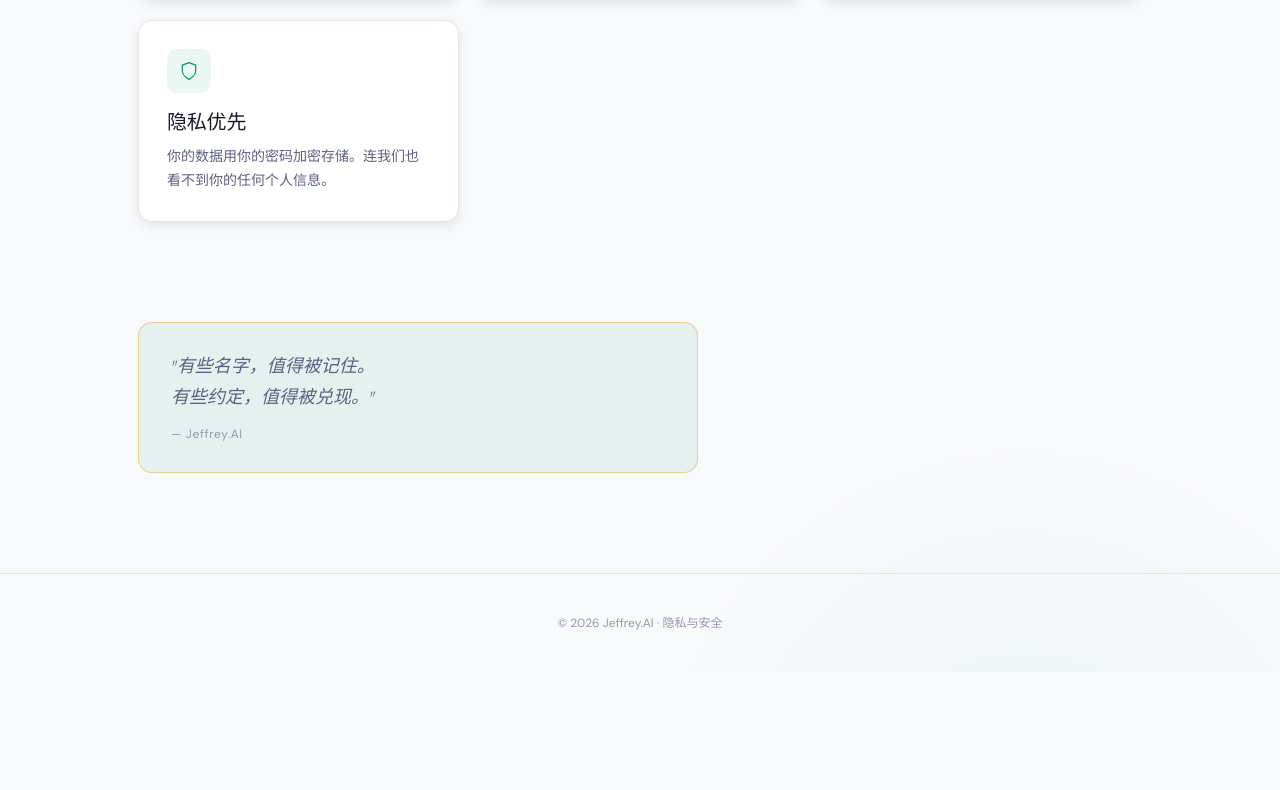
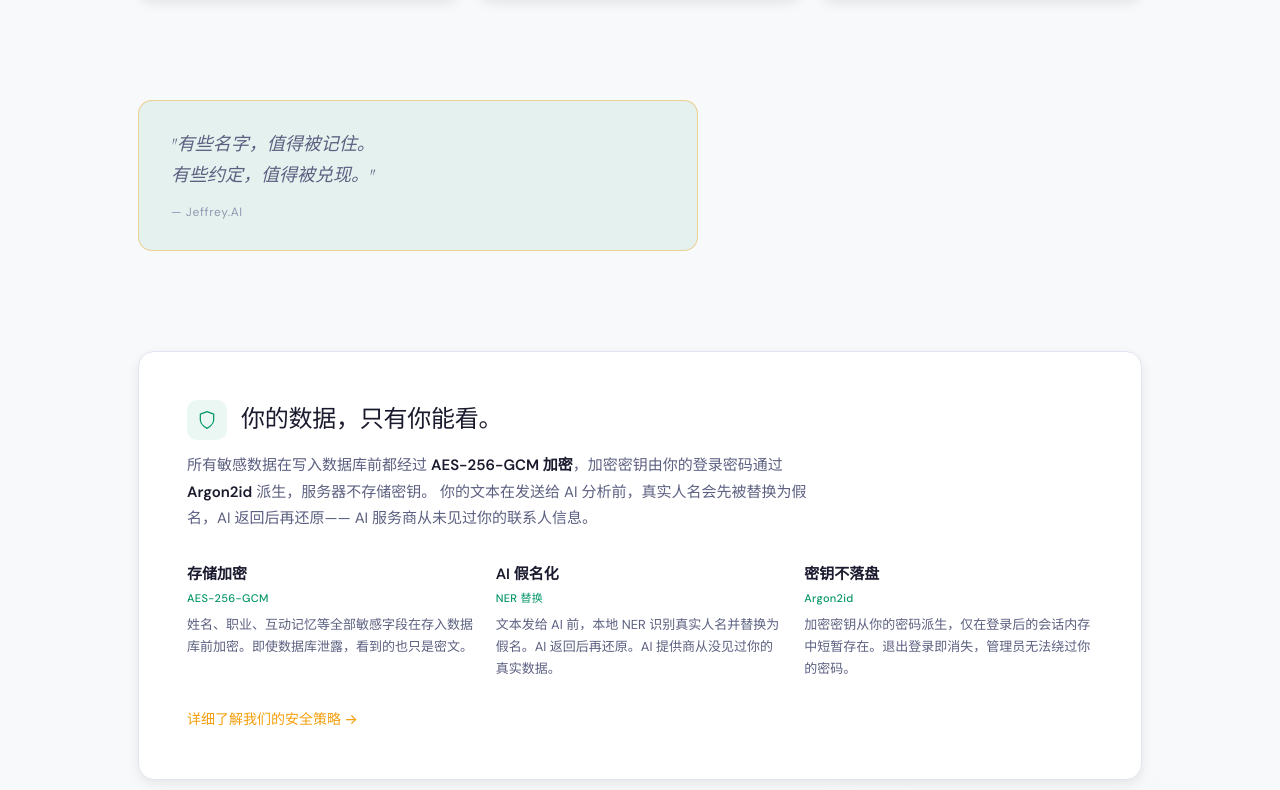
Before and after one commit to Leonard-Yi/jeffrey-ai, a Next.js app: page / in a window 1280 px wide. Shown: the part 890-1680 px from the top of the page. Before the commit the page ends 1562 px from the top, so only its background shows below. Built offline with nearby package versions, Linux system fonts and the light colour scheme; no server answers.

Commit message:
feat(auth): derive encryption keys from password on login, store in JWT
Modified the authorize callback to pass password and keySalt through to
the JWT callback, which derives encKey and pseudoKey on sign-in and
stores them in the session token. Added next-auth type declarations
for the new fields.

```diff
--- a/src/app/page.tsx
+++ b/src/app/page.tsx
@@ -285,21 +285,9 @@ export default async function LandingPage() {
               accent: C.accent,
               bg: C.accentLight,
             },
-            {
-              icon: (
-                <svg width="20" height="20" viewBox="0 0 24 24" fill="none" stroke="currentColor" strokeWidth="1.5" strokeLinecap="round" strokeLinejoin="round">
-                  <path d="M12 22s8-4 8-10V5l-8-3-8 3v7c0 6 8 10 8 10z" />
-                </svg>
-              ),
-              title: "隐私优先",
-              desc: "你的数据用你的密码加密存储。连我们也看不到你的任何个人信息。",
-              accent: C.accent,
-              bg: C.accentLight,
-              link: "/security",
-            },
-          ].map((feature, i) => {
-            const cardContent = (
+          ].map((feature, i) => (
             <div
+              key={i}
               className="animate-fade-in-up"
               style={{
                 background: C.bgCard,
@@ -309,8 +297,6 @@ export default async function LandingPage() {
                 boxShadow: C.shadowMd,
                 transition: `all ${C.transitionBase}`,
                 animationDelay: `${0.1 + i * 0.05}s`,
-                  cursor: (feature as any).link ? "pointer" : "default",
-                  height: "100%",
               }}
             >
                 <div
@@ -351,17 +337,7 @@ export default async function LandingPage() {
                   {feature.desc}
                 </p>
               </div>
-            );
-
-            if ((feature as any).link) {
-              return (
-                <Link key={i} href={(feature as any).link} style={{ textDecoration: "none" }}>
-                  {cardContent}
-                </Link>
-              );
-            }
-            return <div key={i}>{cardContent}</div>;
-          })}
+            ))}
           </div>
 
           {/* Quote */}
@@ -400,6 +376,144 @@ export default async function LandingPage() {
             — Jeffrey.AI
           </p>
         </div>
+
+        {/* Security / Trust Section */}
+        <section
+          className="animate-fade-in-up stagger-7"
+          style={{
+            marginTop: "100px",
+            padding: "48px",
+            background: C.bgCard,
+            border: `1px solid ${C.border}`,
+            borderRadius: "16px",
+            boxShadow: C.shadowMd,
+          }}
+        >
+          {/* Section header */}
+          <div style={{ display: "flex", alignItems: "center", gap: "14px", marginBottom: "12px" }}>
+            <div
+              style={{
+                width: "40px",
+                height: "40px",
+                borderRadius: "10px",
+                background: C.accentLight,
+                color: C.accent,
+                display: "flex",
+                alignItems: "center",
+                justifyContent: "center",
+                flexShrink: 0,
+              }}
+            >
+              <svg width="20" height="20" viewBox="0 0 24 24" fill="none" stroke="currentColor" strokeWidth="1.5" strokeLinecap="round" strokeLinejoin="round">
+                <path d="M12 22s8-4 8-10V5l-8-3-8 3v7c0 6 8 10 8 10z" />
+              </svg>
+            </div>
+            <h2
+              style={{
+                fontFamily: "var(--font-display)",
+                fontSize: "24px",
+                fontWeight: 400,
+                color: C.text,
+                letterSpacing: "-0.01em",
+              }}
+            >
+              你的数据，只有你能看。
+            </h2>
+          </div>
+          <p
+            style={{
+              fontSize: "15px",
+              color: C.textSecondary,
+              lineHeight: 1.75,
+              maxWidth: "640px",
+            }}
+          >
+            所有敏感数据在写入数据库前都经过{' '}
+            <strong style={{ color: C.text }}>AES-256-GCM 加密</strong>
+            ，加密密钥由你的登录密码通过{' '}
+            <strong style={{ color: C.text }}>Argon2id</strong> 派生，服务器不存储密钥。
+            你的文本在发送给 AI 分析前，真实人名会先被替换为假名，AI 返回后再还原——
+            AI 服务商从未见过你的联系人信息。
+          </p>
+
+          {/* Three lock columns */}
+          <div
+            style={{
+              display: "grid",
+              gridTemplateColumns: "repeat(auto-fit, minmax(200px, 1fr))",
+              gap: "20px",
+              marginTop: "32px",
+              marginBottom: "28px",
+            }}
+          >
+            {[
+              {
+                title: "存储加密",
+                tag: "AES-256-GCM",
+                body: "姓名、职业、互动记忆等全部敏感字段在存入数据库前加密。即使数据库泄露，看到的也只是密文。",
+              },
+              {
+                title: "AI 假名化",
+                tag: "NER 替换",
+                body: "文本发给 AI 前，本地 NER 识别真实人名并替换为假名。AI 返回后再还原。AI 提供商从没见过你的真实数据。",
+              },
+              {
+                title: "密钥不落盘",
+                tag: "Argon2id",
+                body: "加密密钥从你的密码派生，仅在登录后的会话内存中短暂存在。退出登录即消失，管理员无法绕过你的密码。",
+              },
+            ].map((item) => (
+              <div key={item.title}>
+                <div
+                  style={{
+                    fontSize: "15px",
+                    fontWeight: 600,
+                    color: C.text,
+                    marginBottom: "4px",
+                  }}
+                >
+                  {item.title}
+                </div>
+                <div
+                  style={{
+                    fontSize: "11px",
+                    fontWeight: 500,
+                    color: C.accent,
+                    letterSpacing: "0.03em",
+                    marginBottom: "8px",
+                  }}
+                >
+                  {item.tag}
+                </div>
+                <p
+                  style={{
+                    fontSize: "13px",
+                    color: C.textSecondary,
+                    lineHeight: 1.7,
+                    margin: 0,
+                  }}
+                >
+                  {item.body}
+                </p>
+              </div>
+            ))}
+          </div>
+
+          <Link
+            href="/security"
+            style={{
+              display: "inline-flex",
+              alignItems: "center",
+              gap: "6px",
+              fontSize: "14px",
+              fontWeight: 500,
+              color: C.primary,
+              textDecoration: "none",
+            }}
+          >
+            详细了解我们的安全策略 →
+          </Link>
+        </section>
       </main>
 
       {/* Footer */}
--- a/src/proxy.ts
+++ b/src/proxy.ts
@@ -4,6 +4,7 @@ import { prisma } from "@/lib/db"
 
 const PUBLIC_PATHS = [
   "/",
+  "/security",
   "/auth/signin",
   "/auth/signup",
   "/auth/forgot-password",
```
Also changed, not shown: .claude/preview-homepage-v2.png (added), .claude/preview-security-v2.png (added). Lines whose indentation alone changed are shown as unchanged.
